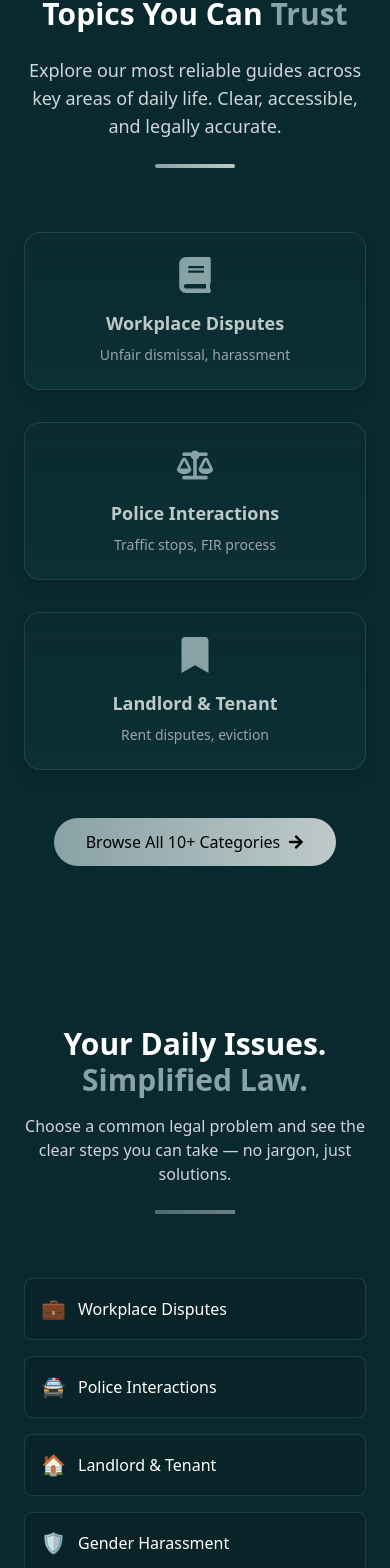
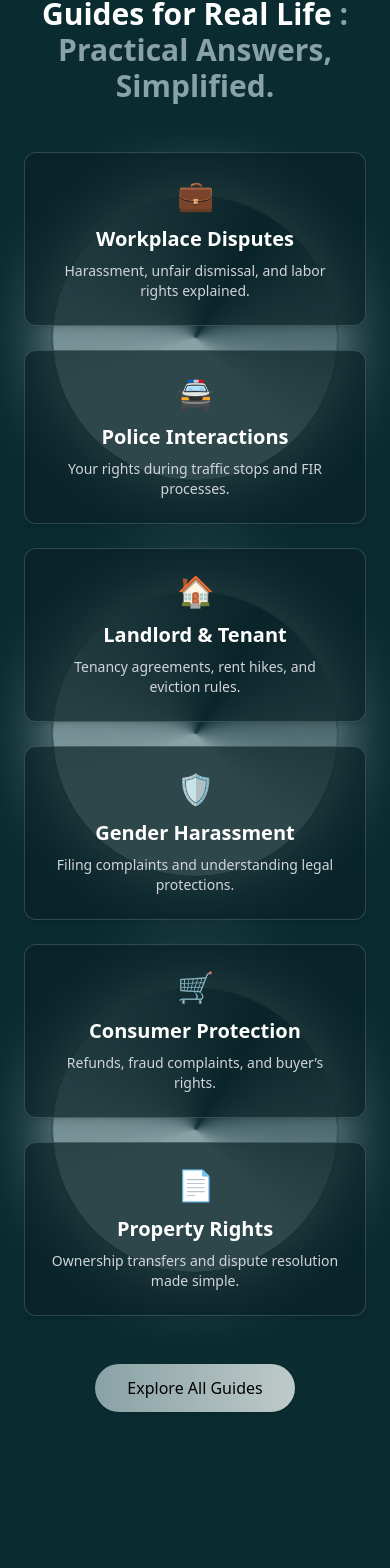
Before and after one commit to Haroon300/LexEye, a React (Vite) app in the folder fronend/front/: page / in a window 390 px wide. Shown: the part 3346-4914 px from the top of the page. Built offline with nearby package versions, Linux system fonts and the light colour scheme.

Commit message:
prism update

```diff
--- a/fronend/front/src/components/hero.jsx
+++ b/fronend/front/src/components/hero.jsx
@@ -295,228 +295,19 @@ const LandingPage = () => {
         </div>
       </section>
 
-      {/* Section 3: Topics You Can Trust */}
-      <section className="py-20 px-6 lg:px-20 relative overflow-hidden">
-        <div className="max-w-7xl mx-auto text-center mb-16">
-          <h2 className="text-3xl md:text-4xl font-bold mb-6">
-            Topics You Can <span className="text-[#89a2a6]">Trust</span>
-          </h2>
-          <p className="text-lg text-gray-300 max-w-2xl mx-auto">
-            Explore our most reliable guides across key areas of daily life.
-            Clear, accessible, and legally accurate.
-          </p>
-          <div className="w-20 h-1 bg-gradient-to-r from-[#89a2a6] to-[#becac8] mx-auto mt-6 animate-glow rounded-full"></div>
-        </div>
-
-        {/* Cards */}
-        <div className="max-w-6xl mx-auto grid grid-cols-1 sm:grid-cols-2 lg:grid-cols-3 gap-8">
-          {/* Workplace Disputes */}
-          <motion.div
-            variants={fadeUp}
-            whileHover={{ scale: 1.05, rotate: 1 }}
-            transition={{ type: "spring", stiffness: 200, damping: 10 }}
-            className="p-6 rounded-2xl bg-gradient-to-b from-[#0b2c30]/80 to-[#0f3a41]/40
-                 border border-[#89a2a6]/20 hover:border-[#89a2a6] shadow-lg
-                 hover:shadow-[#89a2a6]/40 text-center cursor-pointer animate-glow"
-          >
-            <Link
-              to="/category/workplace"
-              className="flex flex-col items-center text-[#becac8]"
-            >
-              <FaBook className="text-4xl mb-4 text-[#89a2a6]" />
-              <h3 className="text-lg font-semibold mb-2">Workplace Disputes</h3>
-              <p className="text-sm text-gray-400">
-                Unfair dismissal, harassment
-              </p>
-            </Link>
-          </motion.div>
-
-          {/* Police Interactions */}
-          <motion.div
-            variants={fadeUp}
-            whileHover={{ scale: 1.05, rotate: -1 }}
-            transition={{ type: "spring", stiffness: 200, damping: 10 }}
-            className="p-6 rounded-2xl bg-gradient-to-b from-[#0b2c30]/80 to-[#0f3a41]/40
-                 border border-[#89a2a6]/20 hover:border-[#89a2a6] shadow-lg
-                 hover:shadow-[#89a2a6]/40 text-center cursor-pointer animate-glow"
-          >
-            <Link
-              to="/category/police"
-              className="flex flex-col items-center text-[#becac8]"
-            >
-              <FaBalanceScale className="text-4xl mb-4 text-[#89a2a6]" />
-              <h3 className="text-lg font-semibold mb-2">
-                Police Interactions
-              </h3>
-              <p className="text-sm text-gray-400">
-                Traffic stops, FIR process
-              </p>
-            </Link>
-          </motion.div>
-
-          {/* Landlord & Tenant Rights */}
-          <motion.div
-            variants={fadeUp}
-            whileHover={{ scale: 1.05, rotate: 1 }}
-            transition={{ type: "spring", stiffness: 200, damping: 10 }}
-            className="p-6 rounded-2xl bg-gradient-to-b from-[#0b2c30]/80 to-[#0f3a41]/40
-                 border border-[#89a2a6]/20 hover:border-[#89a2a6] shadow-lg
-                 hover:shadow-[#89a2a6]/40 text-center cursor-pointer animate-glow"
-          >
-            <Link
-              to="/category/landlord"
-              className="flex flex-col items-center text-[#becac8]"
-            >
-              <FaBookmark className="text-4xl mb-4 text-[#89a2a6]" />
-              <h3 className="text-lg font-semibold mb-2">Landlord & Tenant</h3>
-              <p className="text-sm text-gray-400">Rent disputes, eviction</p>
-            </Link>
-          </motion.div>
-        </div>
-
-        {/* Secondary CTA */}
-        <div className="text-center mt-12">
-          <Link
-            to="/category"
-            className="inline-flex items-center gap-2 bg-gradient-to-r from-[#89a2a6] to-[#becac8]
-                 text-black py-3 px-8 rounded-full font-medium transition-all hover:scale-110 animate-glow"
-          >
-            Browse All 10+ Categories <FaArrowRight />
-          </Link>
-        </div>
-      </section>
-
-      {/* Section X: Your Daily Issues (Accordion/Tab View) */}
-      <section className="py-20 px-6 lg:px-20 bg-[#0a2b30]/60">
-        <div className="max-w-7xl mx-auto">
-          {/* Title */}
-          <motion.div
-            variants={fadeUp}
-            initial="hidden"
-            whileInView="visible"
-            viewport={{ amount: 0.25 }}
-            className="text-center mb-16"
-          >
-            <motion.h2
-              variants={fadeUp}
-              className="text-3xl md:text-4xl font-bold mb-4"
-            >
-              Your Daily Issues.{" "}
-              <span className="text-[#89a2a6]">Simplified Law.</span>
-            </motion.h2>
-            <motion.p
-              variants={fadeUp}
-              className="text-gray-300 max-w-2xl mx-auto"
-            >
-              Choose a common legal problem and see the clear steps you can take
-              — no jargon, just solutions.
-            </motion.p>
-            <motion.div
-              variants={fadeUp}
-              className="w-20 h-1 bg-gradient-to-r from-[#89a2a6] to-[#becac8] mx-auto mt-6 animate-pulse"
-            />
-          </motion.div>
-
-          {/* Accordion/Tab Layout */}
-          <div className="grid grid-cols-1 lg:grid-cols-3 gap-10">
-            {/* Issue List */}
-            <motion.div
-              variants={staggerContainer}
-              initial="hidden"
-              whileInView="visible"
-              viewport={{ amount: 0.25 }}
-              className="flex flex-col gap-4"
-            >
-              {/* Workplace Disputes */}
-              <motion.button
-                variants={fadeUp}
-                className="flex items-center gap-3 p-4 rounded-lg bg-[#092226]/60 border border-[#89a2a6]/20 hover:border-[#89a2a6] transition-all"
-              >
-                <span className="text-[#89a2a6] text-xl">💼</span>
-                <span className="font-medium">Workplace Disputes</span>
-              </motion.button>
-
-              {/* Police Interactions */}
-              <motion.button
-                variants={fadeUp}
-                className="flex items-center gap-3 p-4 rounded-lg bg-[#092226]/60 border border-[#89a2a6]/20 hover:border-[#89a2a6] transition-all"
-              >
-                <span className="text-[#89a2a6] text-xl">🚔</span>
-                <span className="font-medium">Police Interactions</span>
-              </motion.button>
-
-              {/* Landlord & Tenant Rights */}
-              <motion.button
-                variants={fadeUp}
-                className="flex items-center gap-3 p-4 rounded-lg bg-[#092226]/60 border border-[#89a2a6]/20 hover:border-[#89a2a6] transition-all"
-              >
-                <span className="text-[#89a2a6] text-xl">🏠</span>
-                <span className="font-medium">Landlord & Tenant</span>
-              </motion.button>
-
-              {/* Gender Harassment */}
-              <motion.button
-                variants={fadeUp}
-                className="flex items-center gap-3 p-4 rounded-lg bg-[#092226]/60 border border-[#89a2a6]/20 hover:border-[#89a2a6] transition-all"
-              >
-                <span className="text-[#89a2a6] text-xl">🛡️</span>
-                <span className="font-medium">Gender Harassment</span>
-              </motion.button>
-            </motion.div>
-
-            {/* Active Panel Content */}
-            <motion.div
-              variants={fadeUp}
-              initial="hidden"
-              whileInView="visible"
-              viewport={{ amount: 0.25 }}
-              className="lg:col-span-2 bg-[#092226]/70 p-8 rounded-xl border border-[#89a2a6]/20 shadow-lg"
-            >
-              <h3 className="text-2xl font-semibold mb-4 text-[#89a2a6]">
-                Workplace Disputes
-              </h3>
-              <p className="text-gray-300 mb-6">
-                Facing unfair dismissal or harassment? Get the immediate legal
-                steps and documentation required under local labor law.
-              </p>
-              <Link
-                to="/category/workplace"
-                className="inline-flex items-center gap-2 bg-gradient-to-r from-[#89a2a6] to-[#becac8]
-            text-black py-3 px-8 rounded-full font-medium transition-all hover:scale-110"
-              >
-                View Step-by-Step Guide <FaArrowRight />
-              </Link>
-            </motion.div>
-          </div>
-        </div>
-      </section>
-
       {/* Section X: Daily Life Filter */}
 <section className="relative py-20 px-6 lg:px-20 bg-[#0a2b30] overflow-hidden">
   <div className="max-w-7xl mx-auto text-center relative z-10">
     {/* Title */}
     <h2 className="text-3xl md:text-4xl font-bold mb-12 text-white">
-            The LexEye Command Center{" "}
-            <span className="text-[#89a2a6]">: Direct Access to Clarity.</span>
+      Guides for Real Life{" "}
+      <span className="text-[#89a2a6]">: Practical Answers, Simplified.</span>
     </h2>
 
-          {/* Chaos Background (Layer 1) */}
-          <div className="absolute inset-0 opacity-20 blur-sm flex flex-wrap gap-6 justify-center items-center">
-            {["📞", "🚔", "📄", "⏰", "💼", "🏠"].map((icon, idx) => (
-              <span key={idx} className="text-5xl text-gray-400 animate-pulse">
-                {icon}
-              </span>
-            ))}
-          </div>
-
-          {/* LexEye Lens (Layer 2, spotlight effect) */}
-          <div className="absolute inset-0 flex items-center justify-center">
-            <div className="w-72 h-72 rounded-full bg-[#89a2a6]/20 backdrop-blur-md border-2 border-[#89a2a6] shadow-[0_0_40px_#89a2a6] animate-pulse" />
-          </div>
-
-          {/* Order Columns (Layer 3, clean categories) */}
+    {/* Categories Grid with Prism per column */}
     <div className="relative z-20 grid grid-cols-1 sm:grid-cols-2 lg:grid-cols-3 gap-6">
       {[
+        [
           {
             icon: "💼",
             title: "Workplace Disputes",
@@ -529,6 +320,8 @@ const LandingPage = () => {
             desc: "Your rights during traffic stops and FIR processes.",
             link: "/category/police",
           },
+        ],
+        [
           {
             icon: "🏠",
             title: "Landlord & Tenant",
@@ -541,6 +334,8 @@ const LandingPage = () => {
             desc: "Filing complaints and understanding legal protections.",
             link: "/category/harassment",
           },
+        ],
+        [
           {
             icon: "🛒",
             title: "Consumer Protection",
@@ -553,7 +348,21 @@ const LandingPage = () => {
             desc: "Ownership transfers and dispute resolution made simple.",
             link: "/category/property",
           },
-            ].map((item, idx) => (
+        ],
+      ].map((colItems, colIdx) => (
+        <div key={colIdx} className="relative flex flex-col gap-6">
+          {/* Prism behind each 2-card column */}
+          <div className="absolute inset-0 flex justify-center items-center pointer-events-none -z-10">
+            <div className="relative w-72 h-72 rounded-full overflow-hidden backdrop-blur-md border-2 border-[#89a2a6]/40 shadow-[0_0_70px_#89a2a6]">
+              {/* Rotating prism beams */}
+              <div className="absolute inset-0 bg-[conic-gradient(from_0deg,#89a2a6_20%,transparent_60%,#89a2a6_90%)] animate-spin-slow" />
+              {/* Soft glow */}
+              <div className="absolute inset-0 bg-gradient-to-tr from-[#89a2a6]/20 to-transparent animate-pulse" />
+            </div>
+          </div>
+
+          {/* Cards inside this column */}
+          {colItems.map((item, idx) => (
             <a
               key={idx}
               href={item.link}
@@ -567,6 +376,8 @@ const LandingPage = () => {
             </a>
           ))}
         </div>
+      ))}
+    </div>
 
     {/* CTA */}
     <div className="mt-12">
@@ -578,7 +389,16 @@ const LandingPage = () => {
       </a>
     </div>
   </div>
+
+  {/* Custom animation */}
+  <style jsx>{`
+    .animate-spin-slow {
+      animation: spin 14s linear infinite;
+    }
+  `}</style>
 </section>
+
+
       {/* Section X: Call to Action (Sign In / Sign Up) */}
       <section className="relative py-20 px-6 lg:px-20 bg-[#0a2b30]">
         <div className="max-w-3xl mx-auto text-center">
```
Lines whose indentation alone changed are shown as unchanged.
